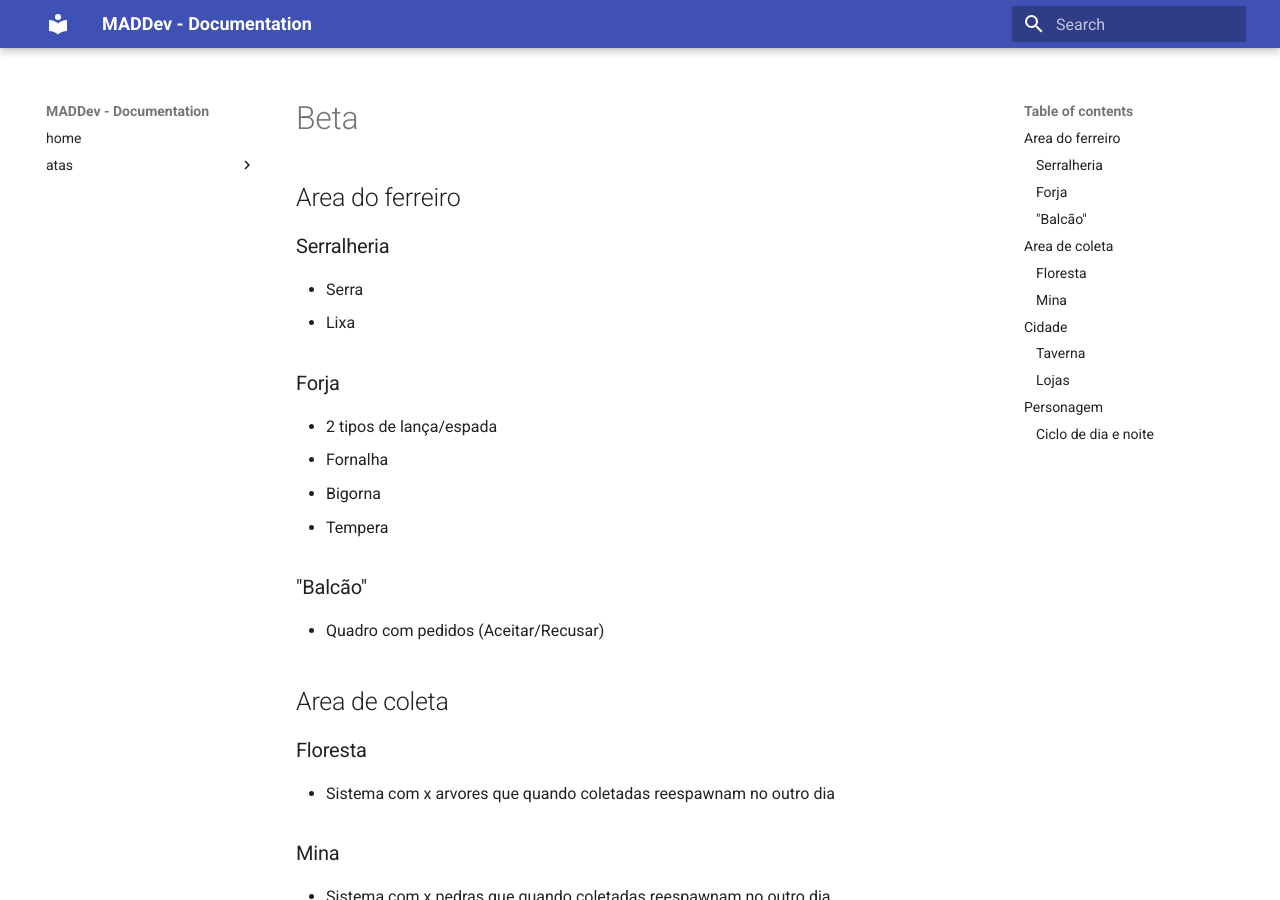
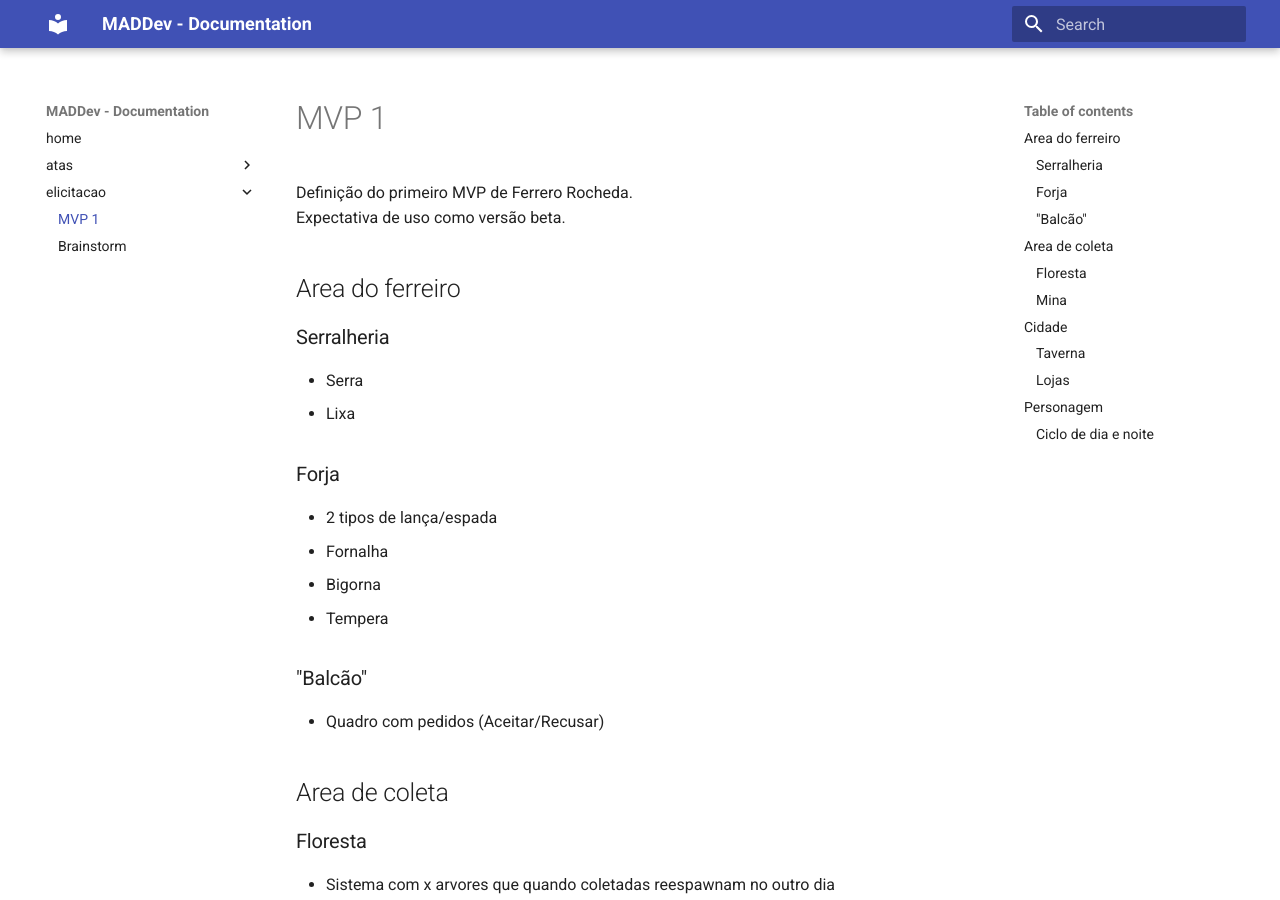
Before and after one commit to MadDevInc/documentation, an MkDocs documentation site: the page built from docs/elicitacao/mvp1.md, in a window 1280 px wide and 900 px high. Built offline with MkDocs 1.6.1 and Material for MkDocs 9.7.7, drawn with Linux system fonts in a browser that asks for light colours.

Commit message:
some structural fixes

```diff
--- a/docs/brainstorm/mvp1.md
+++ b/docs/elicitacao/mvp1.md
@@ -1,4 +1,6 @@
-# Beta
+# MVP 1
+Definição do primeiro MVP de Ferrero Rocheda. <br>Expectativa de uso como versão beta.
+
 
 ## Area do ferreiro
 ### Serralheria
--- a/mkdocs.yml
+++ b/mkdocs.yml
@@ -2,4 +2,13 @@ site_name: MADDev - Documentation
 theme:
   name: material
 
-nav: ["home": "index.html", "atas": ["atas/reuniao01.md"]]
+nav: [
+        "home": "index.html",
+        "atas": [
+          "atas/reuniao01.md"
+        ],
+        "elicitacao": [
+          "elicitacao/mvp1.md",
+          "elicitacao/brainstorm.md"
+        ],
+]
```
Also changed, not shown: docs/elicitacao/brainstorm.md (renamed from docs/brainstorm/27-10-23.md, +2 -1 lines).
